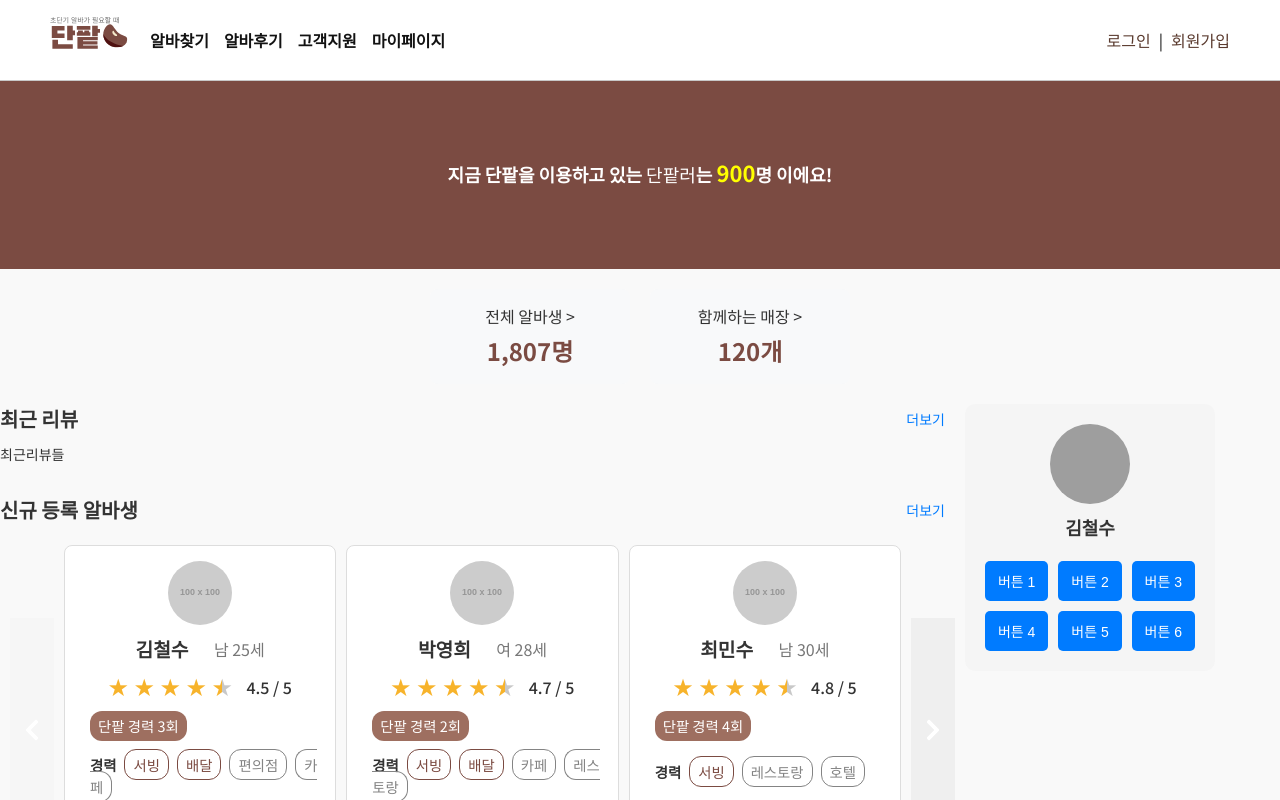
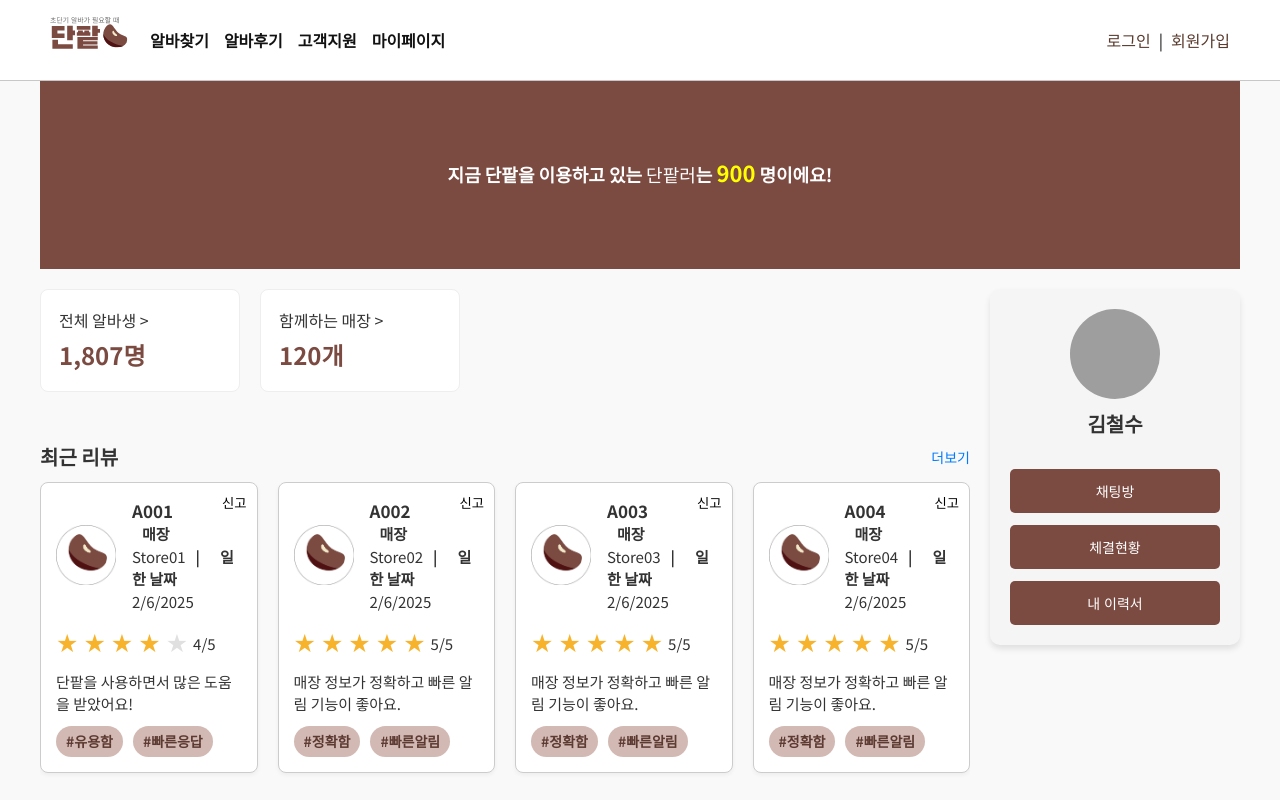
Before and after one commit to danpatime/FrontEnd, a React (Create React App) app: page / in a window 1280 px wide. Shown: the top 800 px of the page. Built offline with nearby package versions, Linux system fonts and the light colour scheme; grey boxes are pictures that could not be loaded.

Commit message:
:sparkles: feat: 리뷰 컴포넌트 삽입

```diff
--- a/src/components/common/ReviewCell.jsx
+++ b/src/components/common/ReviewCell.jsx
@@ -68,7 +68,7 @@ const ReviewCell = ({
               openModalForRep(review);
             }}
           >
-            리뷰 신고
+            신고
           </Button>
         </ActionButtons>
       )}
--- a/src/components/home/NewAlbaList.jsx
+++ b/src/components/home/NewAlbaList.jsx
@@ -103,7 +103,7 @@ const NewAlbaList = () => {
   return (
     <Wrapper>
       <Button onClick={handlePrev} disabled={currentIndex === 0}>
-        <FaChevronLeft size={24} />
+        <FaChevronLeft size={40} />
       </Button>
       <CardContainer>
         {dummyProfiles
@@ -119,7 +119,7 @@ const NewAlbaList = () => {
         onClick={handleNext}
         disabled={currentIndex >= dummyProfiles.length - itemsPerPage}
       >
-        <FaChevronRight size={24} />
+        <FaChevronRight size={40} />
       </Button>
     </Wrapper>
   );
@@ -130,18 +130,19 @@ const Wrapper = styled.div`
   align-items: center;
   justify-content: center;
   width: 100%;
-
   margin: 10px;
 `;
 
 const Button = styled.button`
   color: white;
   border: none;
-  padding: 100px 10px;
+  background: transparent;
+  padding: 20px 0;
   cursor: pointer;
   display: flex;
   align-items: center;
   justify-content: center;
+
   &:disabled {
     cursor: not-allowed;
   }
@@ -153,7 +154,7 @@ const CardContainer = styled.div`
   gap: 10px;
   justify-content: center;
   overflow: hidden;
-  transition: transform 0.5s ease-in-out; /* Adds sliding effect */
+  transition: transform 0.5s ease-in-out;
   width: 100%;
 `;
 
--- a/src/components/home/SideBar.jsx
+++ b/src/components/home/SideBar.jsx
@@ -5,6 +5,8 @@ const SideBar = ({
   name = '사용자',
   profileImage = 'https://via.placeholder.com/100',
 }) => {
+  const buttons = ['채팅방', '체결현황', '내 이력서']; // 기본 버튼 세 개
+
   return (
     <SidebarContainer>
       {/* 프로필 영역 */}
@@ -15,12 +17,9 @@ const SideBar = ({
 
       {/* 버튼 영역 */}
       <ButtonGrid>
-        <SidebarButton>버튼 1</SidebarButton>
-        <SidebarButton>버튼 2</SidebarButton>
-        <SidebarButton>버튼 3</SidebarButton>
-        <SidebarButton>버튼 4</SidebarButton>
-        <SidebarButton>버튼 5</SidebarButton>
-        <SidebarButton>버튼 6</SidebarButton>
+        {buttons.map((button, index) => (
+          <SidebarButton key={index}>{button}</SidebarButton>
+        ))}
       </ButtonGrid>
     </SidebarContainer>
   );
@@ -33,45 +32,53 @@ const SidebarContainer = styled.div`
   padding: 20px;
   border-radius: 10px;
   text-align: center;
+  box-shadow: 0 4px 6px rgba(0, 0, 0, 0.1);
 `;
 
 const ProfileSection = styled.div`
   display: flex;
   flex-direction: column;
   align-items: center;
-  margin-bottom: 20px;
+  margin-bottom: 30px;
 `;
 
 const ProfileImg = styled.img`
-  width: 80px;
-  height: 80px;
+  width: 90px;
+  height: 90px;
   border-radius: 50%;
   object-fit: cover;
   margin-bottom: 10px;
 `;
 
 const UserName = styled.div`
-  font-size: 18px;
+  font-size: 20px;
   font-weight: bold;
+  color: #333;
 `;
 
 const ButtonGrid = styled.div`
   display: grid;
-  grid-template-columns: repeat(3, 1fr);
-  gap: 10px;
+  grid-template-columns: repeat(auto-fill, minmax(120px, 1fr));
+  gap: 12px;
+  margin-top: 20px;
 `;
 
 const SidebarButton = styled.button`
-  background-color: #007bff;
+  background-color: var(--primary-color);
   color: white;
   border: none;
-  padding: 10px;
+  padding: 12px;
   border-radius: 5px;
   cursor: pointer;
   font-size: 14px;
+  transition: background-color 0.3s ease;
 
   &:hover {
-    background-color: #0056b3;
+    background-color: var(--primary-color-dark);
+  }
+
+  &:active {
+    background-color: var(--primary-color-dark);
   }
 `;
 
--- a/src/pages/HomePage.jsx
+++ b/src/pages/HomePage.jsx
@@ -1,36 +1,69 @@
 import React from 'react';
 import { useNavigate } from 'react-router-dom';
 import styled from 'styled-components';
-
+import ReviewCell from '../components/common/ReviewCell';
 import SideBar from '../components/home/SideBar';
 import NewAlbaList from '../components/home/NewAlbaList';
 
 const HomePage = () => {
   const navigate = useNavigate();
 
+  const reviews = [
+    {
+      albaID: 'A001',
+      storeID: 'Store01',
+      date: new Date(),
+      starPoint: 4,
+      content: '단팥을 사용하면서 많은 도움을 받았어요!',
+      tags: ['유용함', '빠른응답'],
+    },
+    {
+      albaID: 'A002',
+      storeID: 'Store02',
+      date: new Date(),
+      starPoint: 5,
+      content: '매장 정보가 정확하고 빠른 알림 기능이 좋아요.',
+      tags: ['정확함', '빠른알림'],
+    },
+    {
+      albaID: 'A003',
+      storeID: 'Store03',
+      date: new Date(),
+      starPoint: 5,
+      content: '매장 정보가 정확하고 빠른 알림 기능이 좋아요.',
+      tags: ['정확함', '빠른알림'],
+    },
+    {
+      albaID: 'A004',
+      storeID: 'Store04',
+      date: new Date(),
+      starPoint: 5,
+      content: '매장 정보가 정확하고 빠른 알림 기능이 좋아요.',
+      tags: ['정확함', '빠른알림'],
+    },
+  ];
+
   return (
     <Container>
       <Banner>
-        지금 단팥을 이용하고 있는 <span>단팥러</span>는 <strong>900</strong>명
-        이에요!
+        지금 단팥을 이용하고 있는 <span>단팥러</span>는 <strong>900</strong>{' '}
+        명이에요!
       </Banner>
 
-      {/* 통계 버튼 */}
+      <ContentWrapper>
+        <div>
           <StatsContainer>
             <StatBox onClick={() => navigate('/alba')}>
-          <p>{'전체 알바생 >'} </p>
-          <strong>1,807명</strong> {/* 단위 추가 */}
+              <p>{'전체 알바생 >'}</p>
+              <strong>1,807명</strong>
             </StatBox>
             <StatBox onClick={() => navigate('/stores')}>
-          <p>{'함께하는 매장 > '} </p>
-          <strong>120개</strong> {/* 단위 추가 */}
+              <p>{'함께하는 매장 >'}</p>
+              <strong>120개</strong>
             </StatBox>
           </StatsContainer>
 
-      <ContentWrapper>
-        {/* 메인 컨텐츠 */}
           <MainContent>
-          {/* 최근 리뷰 섹션 */}
             <Section>
               <SectionHeader>
                 <h2>최근 리뷰</h2>
@@ -38,10 +71,13 @@ const HomePage = () => {
                   더보기
                 </MoreButton>
               </SectionHeader>
-            최근리뷰들
+              <ReviewRow>
+                {reviews.map((review, index) => (
+                  <ReviewCell key={index} review={review} userType="alba" />
+                ))}
+              </ReviewRow>
             </Section>
 
-          {/* 신규 등록 알바생 섹션 */}
             <Section>
               <SectionHeader>
                 <h2>신규 등록 알바생</h2>
@@ -52,8 +88,8 @@ const HomePage = () => {
               <NewAlbaList />
             </Section>
           </MainContent>
+        </div>
 
-        {/* 사이드바 (내 정보) */}
         <StickySidebar>
           <SideBar
             name="김철수"
@@ -68,51 +104,54 @@ const HomePage = () => {
 
 export default HomePage;
 
-// 전체 페이지 레이아웃
+const ReviewRow = styled.div`
+  display: flex;
+  gap: 20px;
+  overflow-x: auto;
+  padding-bottom: 20px;
+`;
+
 const Container = styled.div`
-  max-width: 1400px;
+  max-width: 1200px;
   margin: auto;
 `;
 
-// 배너 스타일
 const Banner = styled.div`
-  background-color: var(--primary-color); /* Primary 색상 */
+  background-color: var(--primary-color);
   color: white;
   text-align: center;
-  padding: 80px 20px; /* 세로 길이 추가 */
+  padding: 80px 20px;
   font-size: 18px;
   font-weight: bold;
-  /* width: 100vw; */
+
   span {
     font-weight: normal;
   }
 
   strong {
     font-size: 22px;
-    color: yellow; /* 강조 색상 */
+    color: yellow;
   }
 `;
 
-// 통계 버튼 컨테이너
 const StatsContainer = styled.div`
   display: flex;
-  justify-content: center;
   gap: 20px;
-  margin: 20px 0;
+  justify-content: left;
+  margin-bottom: 50px;
 `;
 
-// 통계 버튼 스타일
 const StatBox = styled.div`
-  background: #f8f9fa;
-  padding: 15px;
+  background: #ffffff;
+  padding: 18px;
   border-radius: 8px;
-  text-align: center;
   width: 200px;
   cursor: pointer;
   transition: 0.3s;
+  border: 1px #eeeeee solid;
 
   &:hover {
-    background: #e9ecef;
+    background: #c3c3c3;
   }
 
   p {
@@ -122,29 +161,25 @@ const StatBox = styled.div`
 
   strong {
     font-size: 24px;
-    color: var(--primary-color); /* Primary 색상 적용 */
+    color: var(--primary-color);
   }
 `;
 
-// 메인 컨텐츠 및 사이드바 레이아웃
 const ContentWrapper = styled.div`
   display: flex;
   gap: 20px;
   margin-top: 20px;
 `;
 
-// 메인 컨텐츠 영역
 const MainContent = styled.div`
   flex: 3;
 `;
 
-// 섹션 스타일
 const Section = styled.section`
   margin-bottom: 30px;
   width: 100%;
 `;
 
-// 섹션 헤더
 const SectionHeader = styled.div`
   display: flex;
   justify-content: space-between;
@@ -156,7 +191,6 @@ const SectionHeader = styled.div`
   }
 `;
 
-// '더보기' 버튼
 const MoreButton = styled.button`
   background: none;
   border: none;
@@ -169,10 +203,9 @@ const MoreButton = styled.button`
   }
 `;
 
-// 사이드바 (내 정보)
 const StickySidebar = styled.div`
   flex: 1;
   position: sticky;
-  top: 20px;
+  top: 100px;
   height: fit-content;
 `;
```
Lines whose indentation alone changed are shown as unchanged.
